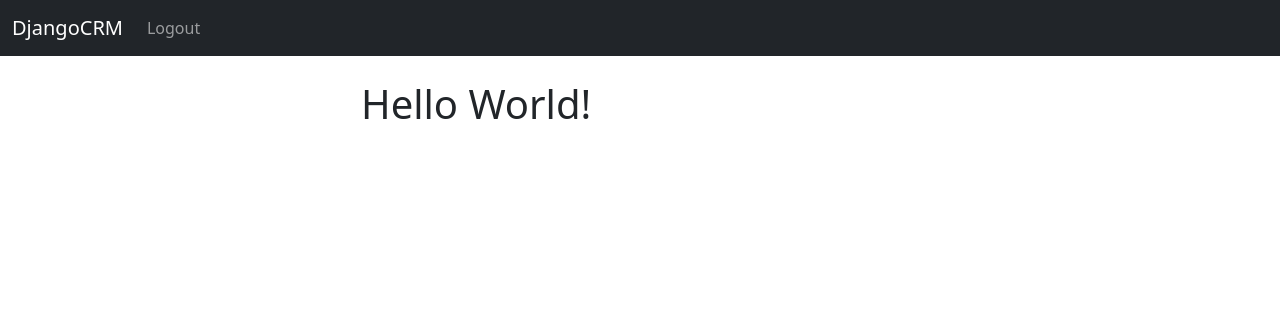
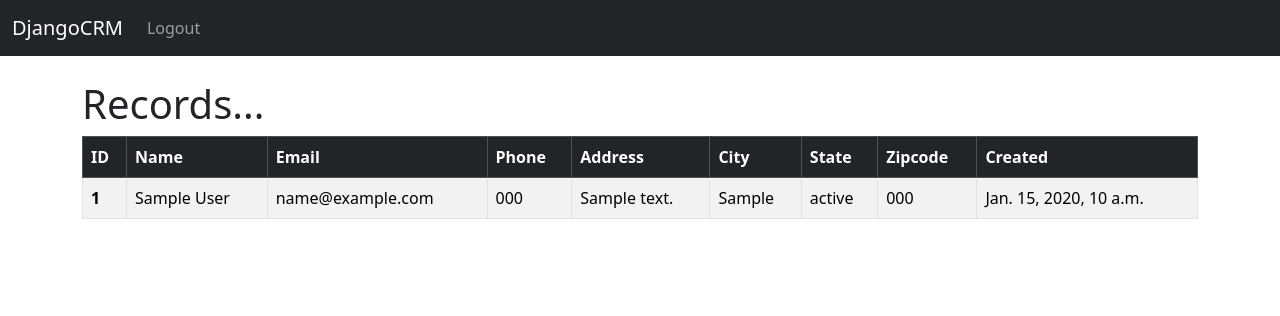
Before and after one commit to MrAlpha786/djangoCRM, a Django app: page / in a window 1280 px wide. Shown: the top 316 px of the page. Run offline with Django 4.2, Linux system fonts and the light colour scheme; a user stored in the database is signed in; tables that the repository leaves empty hold one stand-in row (values such as "Sample post").

Commit message:
modify home to show records

```diff
--- a/src/frontend/templates/home.html
+++ b/src/frontend/templates/home.html
@@ -2,10 +2,42 @@
 
 {% block content %}
 
-<div class="col-md-6 offset-md-3">
 {% if user.is_authenticated %}
 
-    <h1>Hello World!</h1>
+{% if records %}
+<h1>Records...</h1>
+
+<table class="table table-striped table-hover table-bordered">
+    <thead class="table-dark">
+        <tr>
+            <th scope="col">ID</th>
+            <th scope="col">Name</th>
+            <th scope="col">Email</th>
+            <th scope="col">Phone</th>
+            <th scope="col">Address</th>
+            <th scope="col">City</th>
+            <th scope="col">State</th>
+            <th scope="col">Zipcode</th>
+            <th scope="col">Created</th>
+        </tr>
+    </thead>
+    <tbody>
+        {% for record in records %}
+        <tr>
+            <th scope="row">{{ record.id }}</th>
+            <td>{{ record.first_name }} {{ record.last_name }}</td>
+            <td>{{ record.email }}</td>
+            <td>{{ record.phone }}</td>
+            <td>{{ record.address }}</td>
+            <td>{{ record.city }}</td>
+            <td>{{ record.state }}</td>
+            <td>{{ record.zipcode }}</td>
+            <td>{{ record.created_at }}</td>
+        </tr>
+        {% endfor %}
+    </tbody>
+</table>
+{% endif %}
 
 {% else %}
 
@@ -23,6 +55,4 @@
 
 {% endif %}
 
-</div>
-
 {% endblock %}
--- a/src/frontend/views.py
+++ b/src/frontend/views.py
@@ -3,12 +3,14 @@ from django.contrib.auth import authenticate, login, logout
 from django.contrib import messages
 
 from frontend.forms import SignUpForm
+from frontend.models import Record
 
 
 def home(request, *args, **kwargs):
     # If user is just visiting the page
     if request.method == "GET":
-        return render(request, 'home.html', {})
+        records = Record.objects.all()
+        return render(request, 'home.html', {'records': records})
 
     username = request.POST['username']
     password = request.POST['password']
```
Lines whose indentation alone changed are shown as unchanged.
